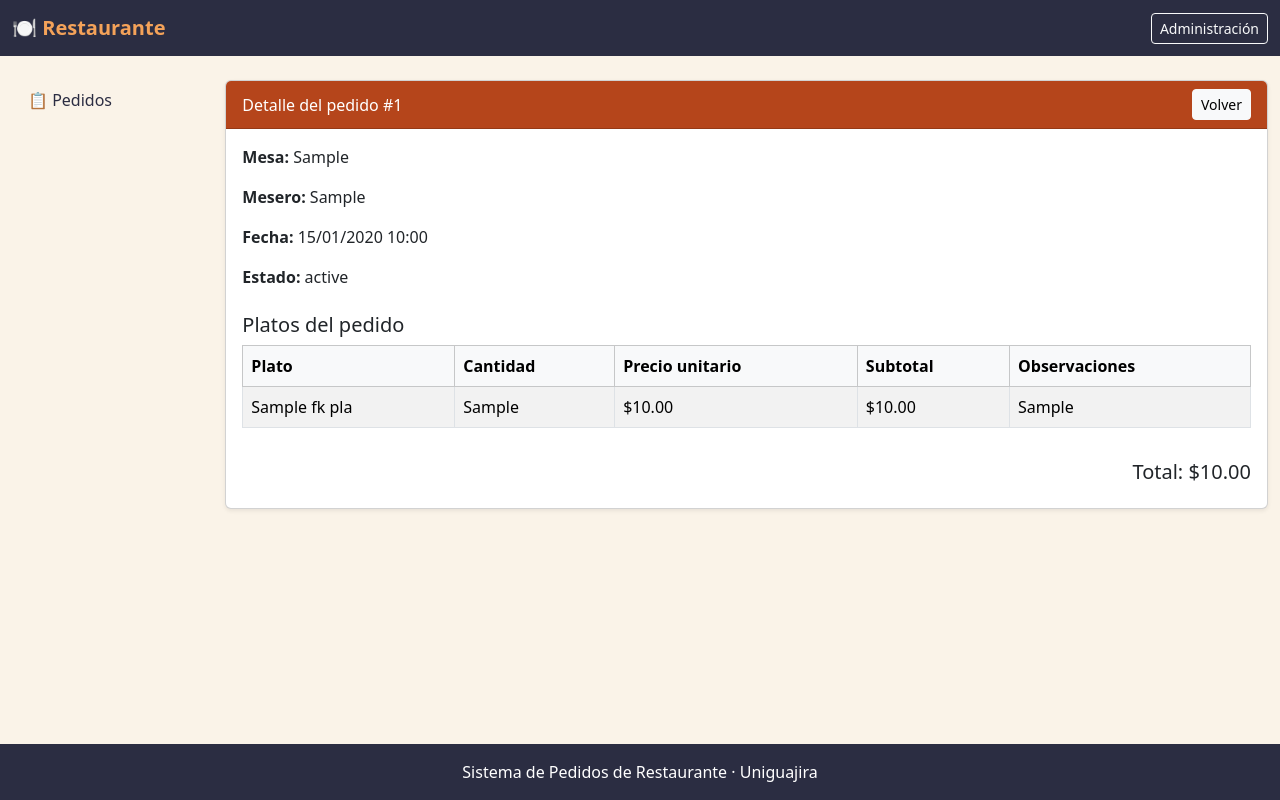
After one commit to migueljortiz/sistema-restaurante, a Django app: template templates/pedidos/detalle.html in a window 1280 px wide. The commit adds this page. Run offline with Django 3.2, Linux system fonts and the light colour scheme; the template is opened without the code that fills it: most values are stand-ins (such as "Sample title", 1, 10 or a date in 2020).

Commit message:
Actualizacion tercer corte

```diff
--- a/pedidos/urls.py
+++ b/pedidos/urls.py
@@ -9,4 +9,6 @@ urlpatterns = [
     path("nuevo/", views.crear, name="crear"),
     path("<int:pk>/editar/", views.editar, name="editar"),
     path("<int:pk>/eliminar/", views.eliminar, name="eliminar"),
+    path("<int:pk>/detalle/", views.detalle, name="detalle"),
+
 ]
--- /dev/null
+++ b/templates/pedidos/detalle.html
@@ -0,0 +1,74 @@
+
+{% extends "base.html" %}
+
+{% block contenido %}
+
+<div class="card shadow-sm">
+
+    <div class="card-header d-flex justify-content-between align-items-center">
+        <span>Detalle del pedido #{{ pedido.pk_ped_id }}</span>
+
+        <a href="{% url 'pedidos:lista' %}"
+           class="btn btn-sm btn-light">
+            Volver
+        </a>
+    </div>
+
+    <div class="card-body">
+
+        <p><strong>Mesa:</strong> {{ pedido.fk_mes }}</p>
+
+        <p><strong>Mesero:</strong> {{ pedido.fk_mse }}</p>
+
+        <p>
+            <strong>Fecha:</strong>
+            {{ pedido.ped_fecha|date:"d/m/Y H:i" }}
+        </p>
+
+        <p>
+            <strong>Estado:</strong>
+            {{ pedido.get_ped_estado_display }}
+        </p>
+
+        <h5 class="mt-4">Platos del pedido</h5>
+
+        <div class="table-responsive">
+            <table class="table table-striped table-bordered align-middle">
+                <thead class="table-light">
+                    <tr>
+                        <th>Plato</th>
+                        <th>Cantidad</th>
+                        <th>Precio unitario</th>
+                        <th>Subtotal</th>
+                        <th>Observaciones</th>
+                    </tr>
+                </thead>
+
+                <tbody>
+                    {% for d in detalles %}
+                    <tr>
+                        <td>{{ d.fk_pla.pla_nombre }}</td>
+                        <td>{{ d.det_cantidad }}</td>
+                        <td>${{ d.det_precio|floatformat:2 }}</td>
+                        <td>${{ d.subtotal|floatformat:2 }}</td>
+                        <td>{{ d.det_observacion|default:"Sin observaciones" }}</td>
+                    </tr>
+                    {% empty %}
+                    <tr>
+                        <td colspan="5" class="text-center">
+                            No hay platos registrados.
+                        </td>
+                    </tr>
+                    {% endfor %}
+                </tbody>
+            </table>
+        </div>
+
+        <h5 class="text-end mt-3">
+            Total: ${{ total|floatformat:2 }}
+        </h5>
+
+    </div>
+</div>
+
+{% endblock %}
```
Also changed, not shown: pedidos/views.py (+26 -0 lines), templates/pedidos/lista.html (+9 -1 lines), README.md.
